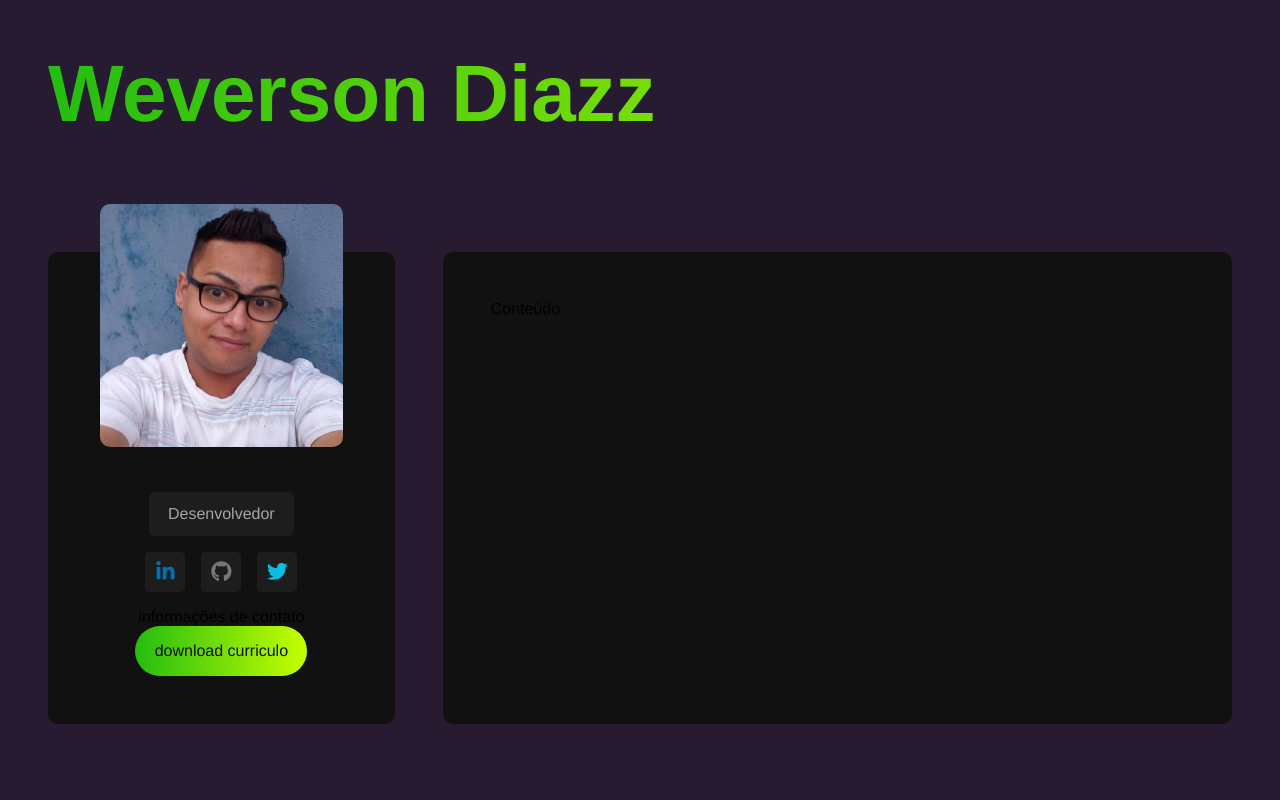
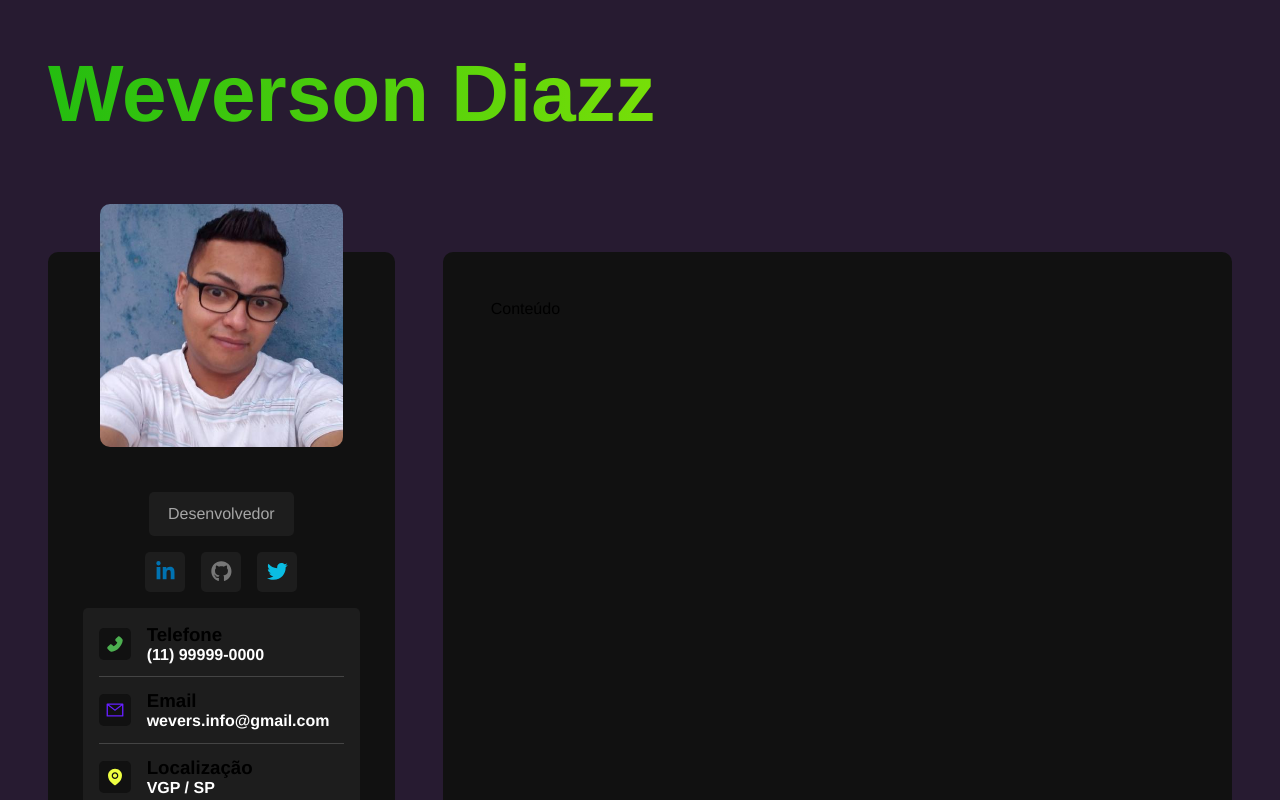
Before and after one commit to wevdiaz/CV_Web, a React (Vite) app: page / in a window 1280 px wide. Shown: the top 800 px of the page. Built offline with nearby package versions, Linux system fonts and the light colour scheme.

Commit message:
finalização da sidebar

```diff
--- a/src/components/InformationContainer.jsx
+++ b/src/components/InformationContainer.jsx
@@ -1,8 +1,33 @@
+import { AiFillPhone, AiOutlineMail, AiFillEnvironment } from "react-icons/ai";
 
 import "../styles/components/informationcontainer.sass";
 
 export function InformationContainer() {
   return (
-    <div>informações</div>
+    <section id="information-container">
+      <div className="info-card">
+        <AiFillPhone id="phone-icon" />
+        <div>
+          <h3>Telefone</h3>
+          <p>(11) 99999-0000</p>
+        </div>
+      </div>
+
+      <div className="info-card">
+        <AiOutlineMail id="email-icon" />
+        <div>
+          <h3>Email</h3>
+          <p>wevers.info@gmail.com</p>
+        </div>
+      </div>
+
+      <div className="info-card">
+        <AiFillEnvironment id="pin-icon" />
+        <div>
+          <h3>Localização</h3>
+          <p>VGP / SP</p>
+        </div>
+      </div>
+    </section>
   );
 }
--- a/src/components/Sidebar.jsx
+++ b/src/components/Sidebar.jsx
@@ -1,4 +1,5 @@
 import { SocialNetworks } from "./SocialNetworks";
+import { InformationContainer } from "./InformationContainer";
 
 import Avatar from "../images/photo.jpeg";
 
@@ -10,7 +11,7 @@
       <img src={Avatar} alt="Weverson Diazz" />
       <p className="title">Desenvolvedor</p>
       <SocialNetworks />
-      <p>informações de contato</p>
+      <InformationContainer />
       <a href="#" className="btn">
         download curriculo
       </a>
--- a/src/styles/components/informationcontainer.sass
+++ b/src/styles/components/informationcontainer.sass
@@ -1 +1,46 @@
 @use '../variables'
+@use '../mixins'
+
+#information-container
+  @include mixins.center
+  flex-direction: column
+  background-color: variables.$bg-color-secondary
+  padding: 1rem
+  margin-bottom: 2rem
+  text-align: left
+  width: 80%
+  border-radius: variables.$card-border-radius
+
+  .info-card
+    @include mixins.center
+    justify-content: start
+    gap: 1rem
+    padding-bottom: .8rem
+    margin-bottom: .8rem
+    border-bottom: 1px solid #444
+    width: 100%
+
+    .h3
+      color: variables.$bg-color-secondary
+      font-size: .8rem
+      margin-bottom: .5rem
+
+    p
+      color: variables.$text-color
+      font-weight: bold
+
+    svg
+      background-color: variables.$bg-color
+      padding: .4rem
+      width: 2rem
+      height: 2rem
+      border-radius: variables.$card-border-radius
+
+    #phone-icon
+      color: #4CAF50
+
+    #email-icon
+      color: #651FFF
+
+    #pin-icon
+      color: #EEFF41
```
